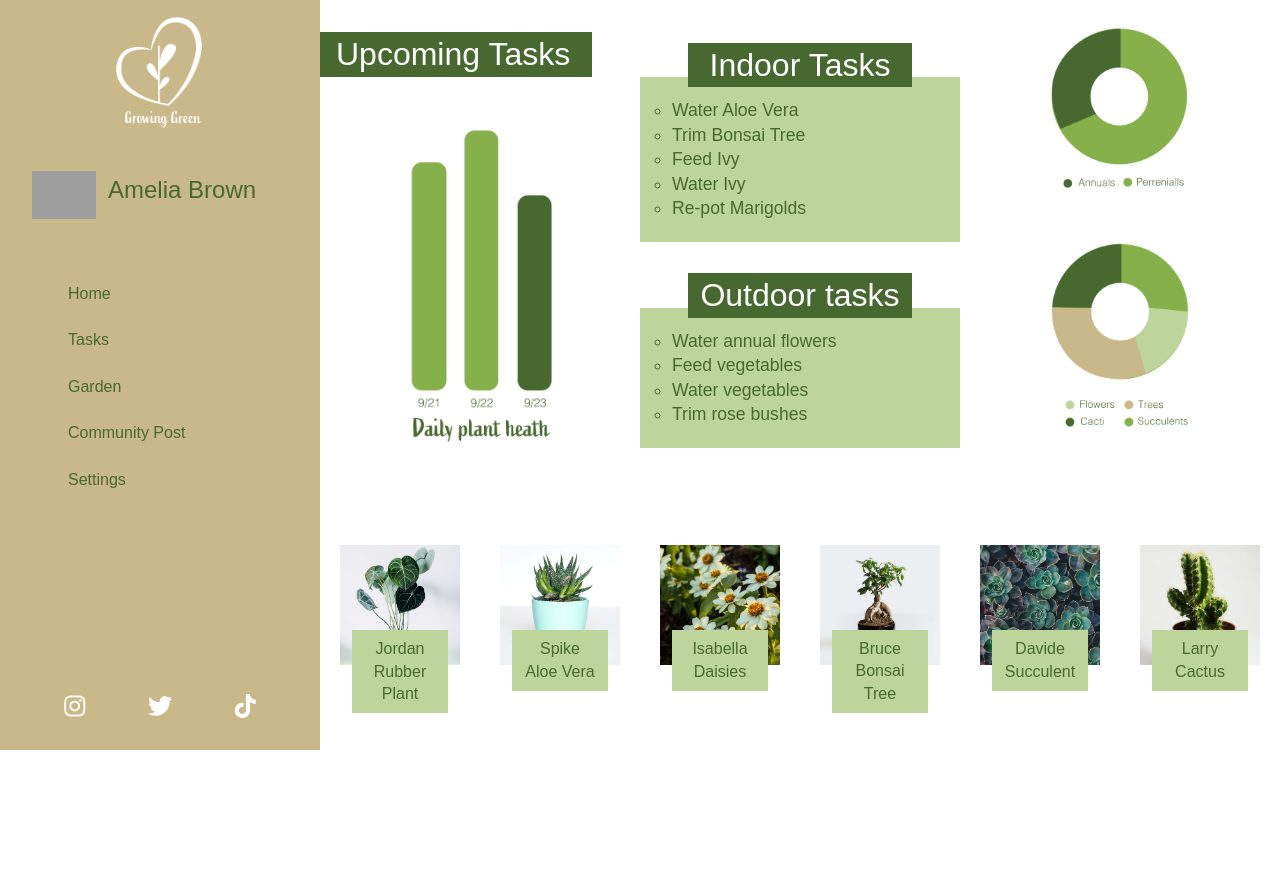
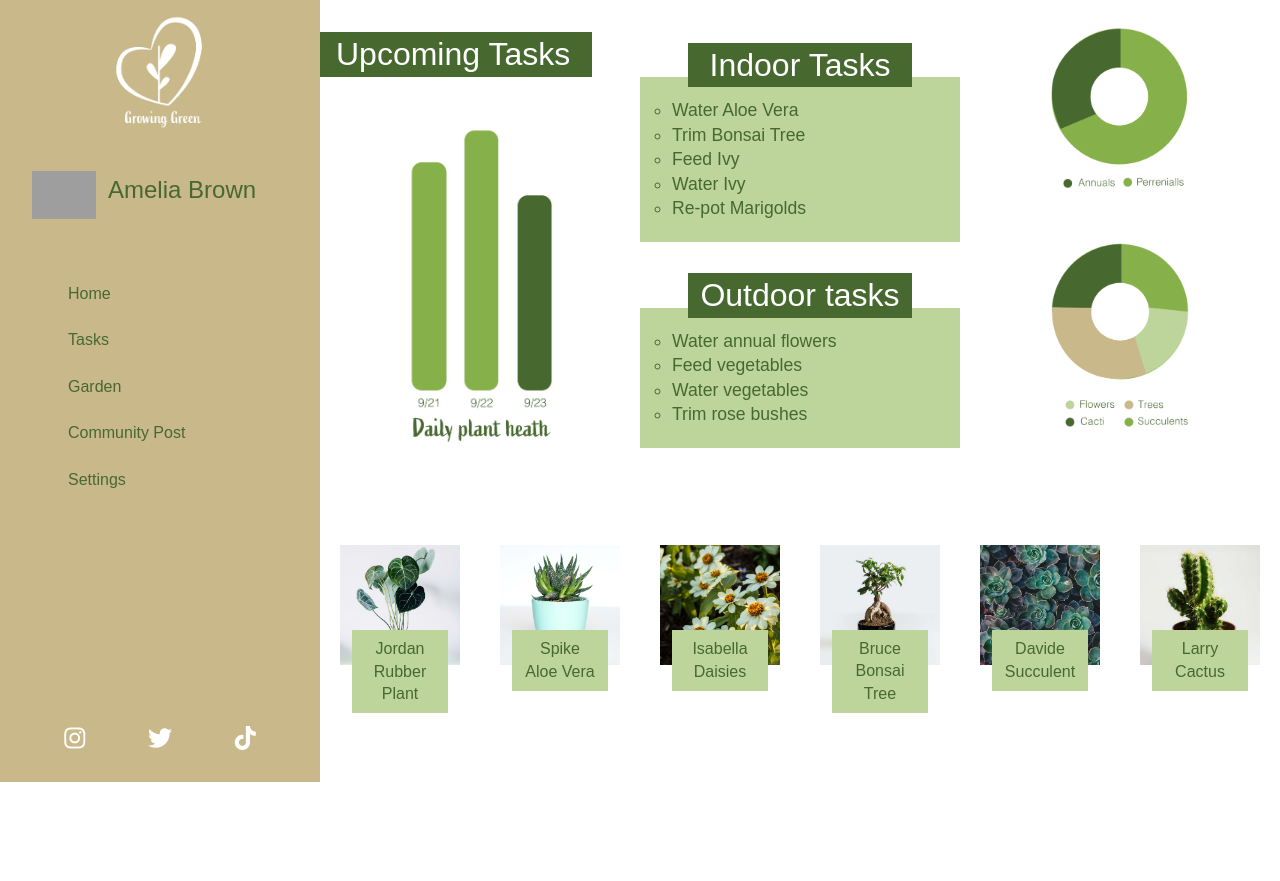
Before and after one commit to LizV41/Growing-Green, a plain HTML site: page index.html in a window 1280 px wide. Drawn offline with Linux system fonts and the light colour scheme; grey boxes are pictures that could not be loaded; a web font is replaced by a local one.

Commit message:
Update main.css

```diff
--- a/css/main.css
+++ b/css/main.css
@@ -144,7 +144,7 @@ a:hover li {
   text-align: center;
   background-color: #C8B88A;
   padding: 2rem;
-  padding-top: 7rem;
+  padding-top: 9rem;
 }
 
 .plants1{
```
